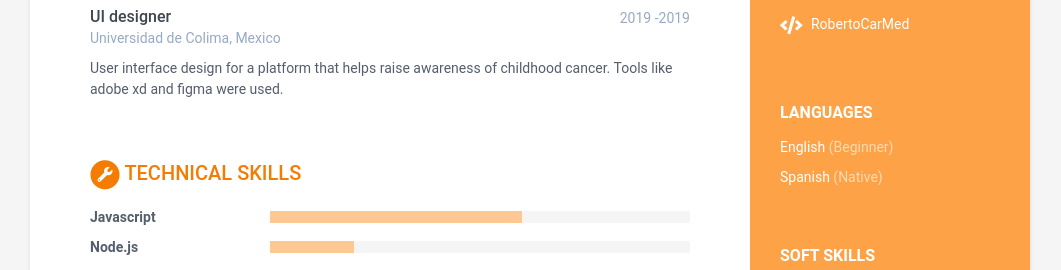
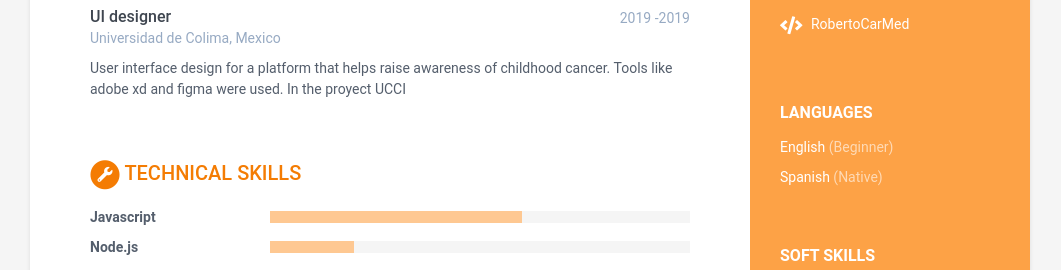
Before and after one commit to BC-MAY-21-ROR/kata-04-resume-RobertoCarMed, a Jekyll site: the page built from index.html, in a window 1280 px wide. Shown: the part 566-836 px from the top of the page, without its empty margins (110-1171 px from the left). Built offline with Jekyll 4.4.1, drawn with Linux system fonts in a browser that asks for light colours.

Commit message:
Se edito la seccion de experiences

```diff
--- a/_data/data.yml
+++ b/_data/data.yml
@@ -69,7 +69,7 @@ experiences:
     time: 2019 -2019
     company: Universidad de Colima, Mexico
     details: |
-      User interface design for a platform that helps raise awareness of childhood cancer. Tools like adobe xd and figma were used.
+      User interface design for a platform that helps raise awareness of childhood cancer. Tools like adobe xd and figma were used. In the proyect UCCI
 
 # Registra aquí tus habilidades técnicas, para level utiliza:
 # 20% para Novice
```
